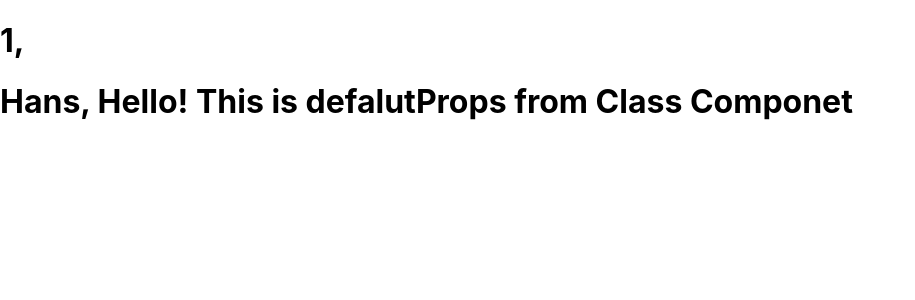
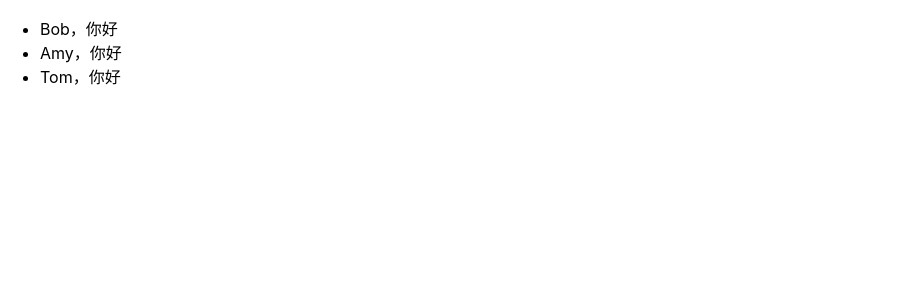
Before and after one commit to jchans-learning/react-class, a React (Create React App) app in the folder react-0121/: page / in a window 1280 px wide. Shown: the top 300 px of the page, without its empty margins (0-915 px from the left). Built offline with nearby package versions, Linux system fonts and the light colour scheme.

Commit message:
HelloWorldList.js 與練習 map 語法

```diff
--- a/react-0121/src/App.js
+++ b/react-0121/src/App.js
@@ -1,11 +1,11 @@
 import HelloWorld from './components/HelloWorld'
 import HelloWorldClass from './components/HelloWorldClass'
+import HelloWorldList from './components/HelloWorldList'
 
 function App() {
   return (
     <>
-      <HelloWorld name={1} text={true} clickMethod={() => alert('test')} />
-      <HelloWorldClass />
+      <HelloWorldList names={['Bob', 'Amy', 'Tom']} />
     </>
   )
 }
--- /dev/null
+++ b/react-0121/src/components/HelloWorldList.js
@@ -0,0 +1,16 @@
+function HelloList(props) {
+  // 解構賦值
+  const { names } = props
+
+  return (
+    <>
+      <ul>
+        {names.map((names, index) => {
+          return <li key={index}>{names}，你好</li>
+        })}
+      </ul>
+    </>
+  )
+}
+
+export default HelloList
```
Also changed, not shown: 2 other files (tests, documents, lock files or other folders).
